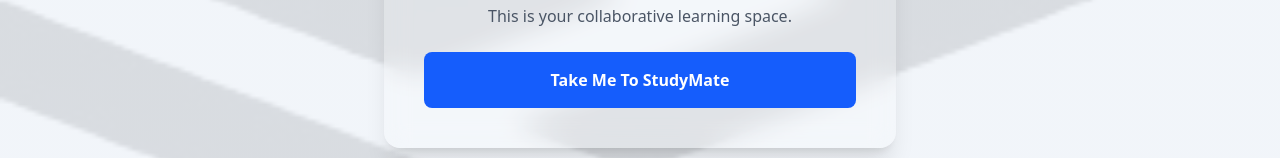
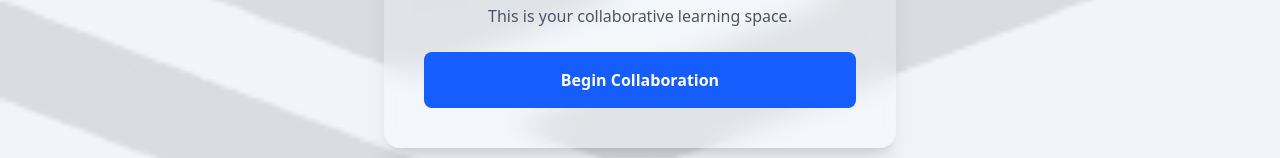
Before and after one commit to Dum1du/StudyMate, a React (Vite) app: page / in a window 1280 px wide. Shown: the part 368-526 px from the top of the page. Built offline with nearby package versions, Linux system fonts and the light colour scheme; no server answers.

Commit message:
minor adjustments

```diff
--- a/src/Pages/BrowseResources.jsx
+++ b/src/Pages/BrowseResources.jsx
@@ -117,7 +117,7 @@
   // change page and scroll to top of list
   const paginate = (pageNumber) => {
     setCurrentPage(pageNumber);
-    window.scrollTo({ top: 0, behavior: "smooth" });
+    window.scrollTo({ top: 0.5, behavior: "smooth" });
   };
 
   return (
--- a/src/Pages/StartScreen.jsx
+++ b/src/Pages/StartScreen.jsx
@@ -23,7 +23,7 @@
             to={"/logins"}
             className="flex-1 block text-white bg-blue-600 hover:bg-blue-700 transition-all py-4 px-8 rounded-lg font-bold min-w-[180px] hover:-translate-y-0.5 hover:shadow-lg"
           >
-            Take Me To StudyMate
+            Begin Collaboration
           </Link>
         </div>
       </div>
```
